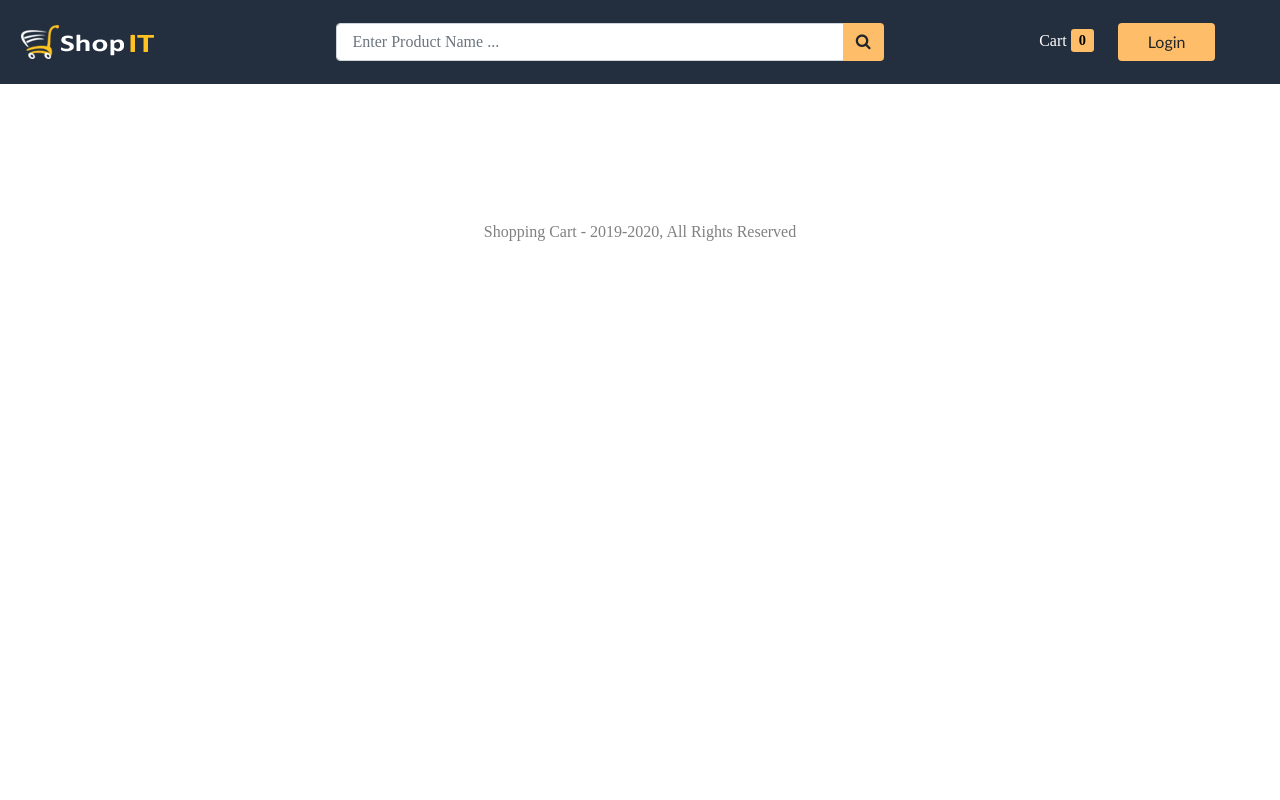
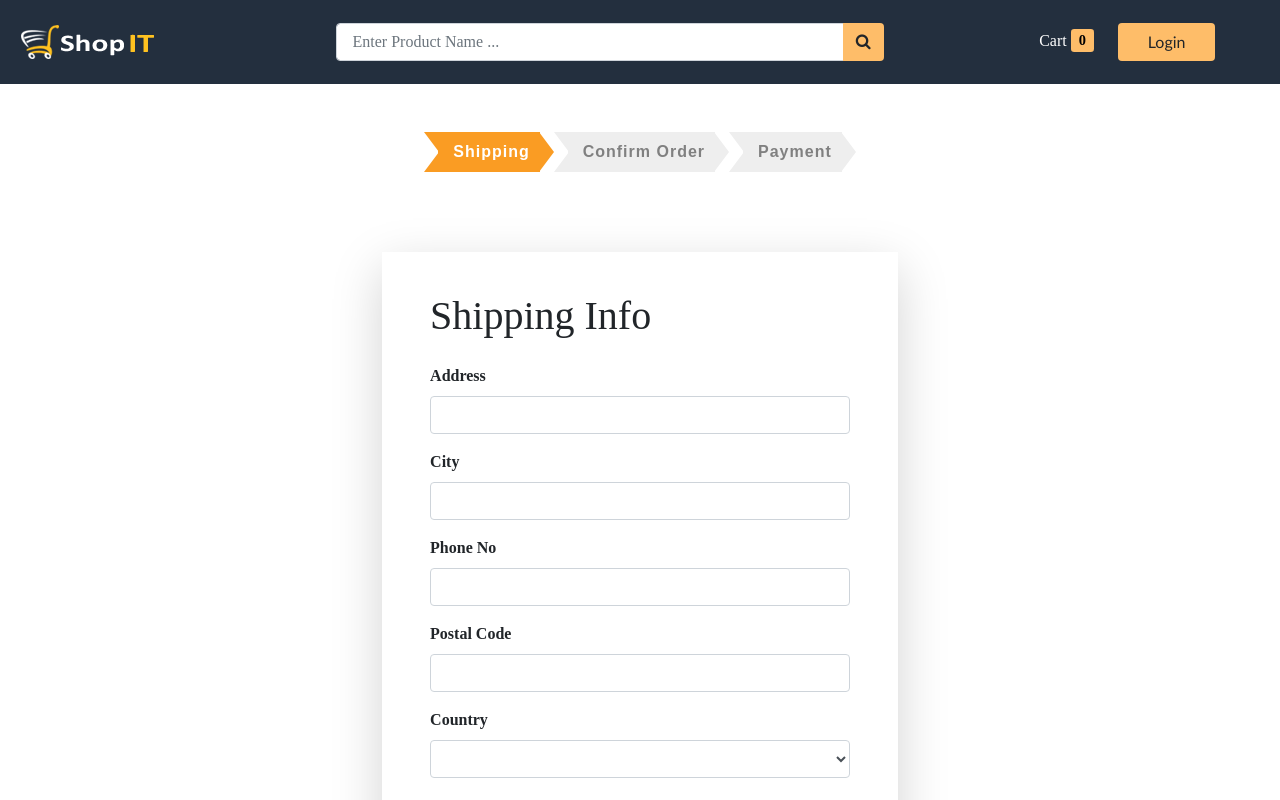
Before and after one commit to reden21345/MERoN, a React (Create React App) app in the folder frontend/: page /shipping in a window 1280 px wide. Built offline with nearby package versions, Linux system fonts and the light colour scheme; a web font is replaced by a local one.

Commit message:
Shipping & CheckoutSteps Component

```diff
--- a/frontend/package.json
+++ b/frontend/package.json
@@ -7,6 +7,7 @@
     "@testing-library/react": "^13.4.0",
     "@testing-library/user-event": "^13.5.0",
     "axios": "^1.5.1",
+    "countries-list": "^3.0.6",
     "rc-slider": "^9.7.5",
     "react": "^18.2.0",
     "react-bootstrap": "^2.9.0",
--- a/frontend/src/App.js
+++ b/frontend/src/App.js
@@ -12,6 +12,7 @@ import UpdatePassword from "./Components/User/UpdatePassword";
 import ForgotPassword from "./Components/User/ForgotPassword";
 import NewPassword from "./Components/User/NewPassword";
 import Cart from "./Components/Cart/Cart";
+import Shipping from "./Components/Cart/Shipping";
 
 import { toast, ToastContainer } from 'react-toastify';
 import "react-toastify/dist/ReactToastify.css";
@@ -75,6 +76,14 @@ function App() {
     })
   }
 
+  const saveShippingInfo = async (data) => {
+    setState({
+      ...state,
+      shippingInfo: data
+    })
+    localStorage.setItem('shippingInfo', JSON.stringify(data))
+  }
+
   return (
     <div className="App">
 
@@ -97,6 +106,7 @@ function App() {
             addItemToCart={addItemToCart}
             removeItemFromCart={removeItemFromCart}
             />} exact="true" />
+           <Route path="/shipping" element={<Shipping shipping={state.shippingInfo} saveShippingInfo={saveShippingInfo} />} />
         </Routes>
       </Router>
       <Footer />
--- /dev/null
+++ b/frontend/src/Components/Cart/CheckoutSteps.js
@@ -0,0 +1,42 @@
+import React from 'react'
+import { Link } from 'react-router-dom'
+
+const CheckoutSteps = ({ shipping, confirmOrder, payment }) => {
+    return (
+        <div className="checkout-progress d-flex justify-content-center mt-5">
+
+            {shipping ? <Link to='shipping' className="float-right">
+                <div className="triangle2-active"></div>
+                <div className="step active-step">Shipping</div>
+                <div className="triangle-active"></div>
+            </Link> : <Link to="#!" disabled>
+                    <div className="triangle2-incomplete"></div>
+                    <div className="step incomplete">Shipping</div>
+                    <div className="triangle-incomplete"></div>
+                </Link>}
+
+            {confirmOrder ? <Link to='/order/confirm' className="float-right">
+                <div className="triangle2-active"></div>
+                <div className="step active-step">Confirm Order</div>
+                <div className="triangle-active"></div>
+            </Link> : <Link to="#!" disabled>
+                    <div className="triangle2-incomplete"></div>
+                    <div className="step incomplete">Confirm Order</div>
+                    <div className="triangle-incomplete"></div>
+                </Link>}
+
+            {payment ? <Link to='/payment' className="float-right">
+                <div className="triangle2-active"></div>
+                <div className="step active-step">Payment</div>
+                <div className="triangle-active"></div>
+            </Link> : <Link to="#!" disabled>
+                    <div className="triangle2-incomplete"></div>
+                    <div className="step incomplete">Payment</div>
+                    <div className="triangle-incomplete"></div>
+                </Link>}
+
+        </div>
+    )
+}
+
+export default CheckoutSteps
--- /dev/null
+++ b/frontend/src/Components/Cart/Shipping.js
@@ -0,0 +1,116 @@
+import React, { Fragment, useState } from 'react'
+import { useNavigate } from "react-router-dom";
+import { countries } from 'countries-list'
+import MetaData from '../Layout/Metadata'
+import CheckoutSteps from './CheckoutSteps'
+
+const Shipping = ({ shipping, saveShippingInfo }) => {
+
+    const countriesList = Object.values(countries)
+    const [address, setAddress] = useState(shipping.address)
+    const [city, setCity] = useState(shipping.city)
+    const [postalCode, setPostalCode] = useState(shipping.postalCode)
+    const [phoneNo, setPhoneNo] = useState(shipping.phoneNo)
+    const [country, setCountry] = useState(shipping.country)
+    let navigate = useNavigate();
+    const submitHandler = (e) => {
+        e.preventDefault()
+
+        saveShippingInfo({ address, city, phoneNo, postalCode, country })
+        navigate('/confirm')
+    }
+
+    return (
+        <Fragment>
+            <MetaData title={'Shipping Info'} />
+            <CheckoutSteps shipping />
+            <div className="row wrapper">
+                <div className="col-10 col-lg-5">
+                    <form
+                        className="shadow-lg"
+                        onSubmit={submitHandler}
+                    >
+                        <h1 className="mb-4">Shipping Info</h1>
+                        <div className="form-group">
+                            <label htmlFor="address_field">Address</label>
+                            <input
+                                type="text"
+                                id="address_field"
+                                className="form-control"
+                                value={address}
+                                onChange={(e) => setAddress(e.target.value)}
+                                required
+                            />
+                        </div>
+
+                        <div className="form-group">
+                            <label htmlFor="city_field">City</label>
+                            <input
+                                type="text"
+                                id="city_field"
+                                className="form-control"
+                                value={city}
+                                onChange={(e) => setCity(e.target.value)}
+                                required
+                            />
+                        </div>
+
+                        <div className="form-group">
+                            <label htmlFor="phone_field">Phone No</label>
+                            <input
+                                type="phone"
+                                id="phone_field"
+                                className="form-control"
+                                value={phoneNo}
+                                onChange={(e) => setPhoneNo(e.target.value)}
+                                required
+                            />
+                        </div>
+
+                        <div className="form-group">
+                            <label htmlFor="postal_code_field">Postal Code</label>
+                            <input
+                                type="number"
+                                id="postal_code_field"
+                                className="form-control"
+                                value={postalCode}
+                                onChange={(e) => setPostalCode(e.target.value)}
+                                required
+                            />
+                        </div>
+
+                        <div className="form-group">
+                            <label htmlFor="country_field">Country</label>
+                            <select
+                                id="country_field"
+                                className="form-control"
+                                value={country}
+                                onChange={(e) => setCountry(e.target.value)}
+                                required
+                            >
+
+                                {countriesList.map(country => (
+                                    <option key={country.name} value={country.name}>
+                                        {country.name}
+                                    </option>
+                                ))}
+
+                            </select>
+                        </div>
+
+                        <button
+                            id="shipping_btn"
+                            type="submit"
+                            className="btn btn-block py-3"
+                        >
+                            CONTINUE
+                        </button>
+                    </form>
+                </div>
+            </div>
+
+        </Fragment>
+    )
+}
+
+export default Shipping
```
Also changed, not shown: 1 other file (tests, documents, lock files or other folders).
